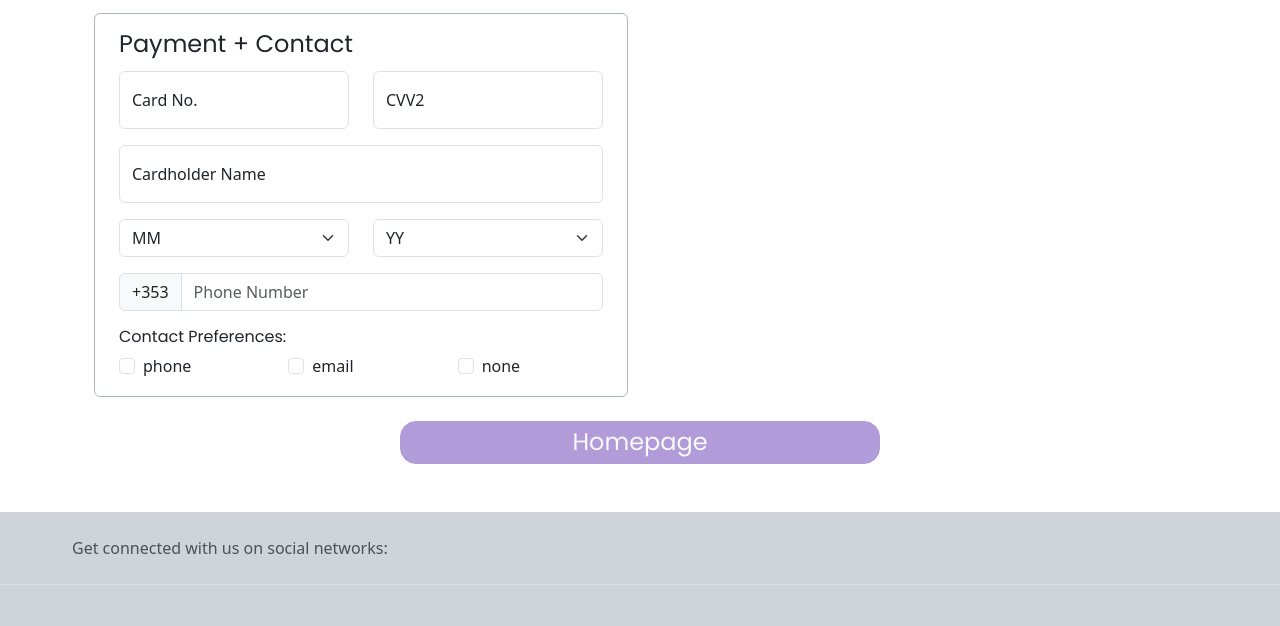
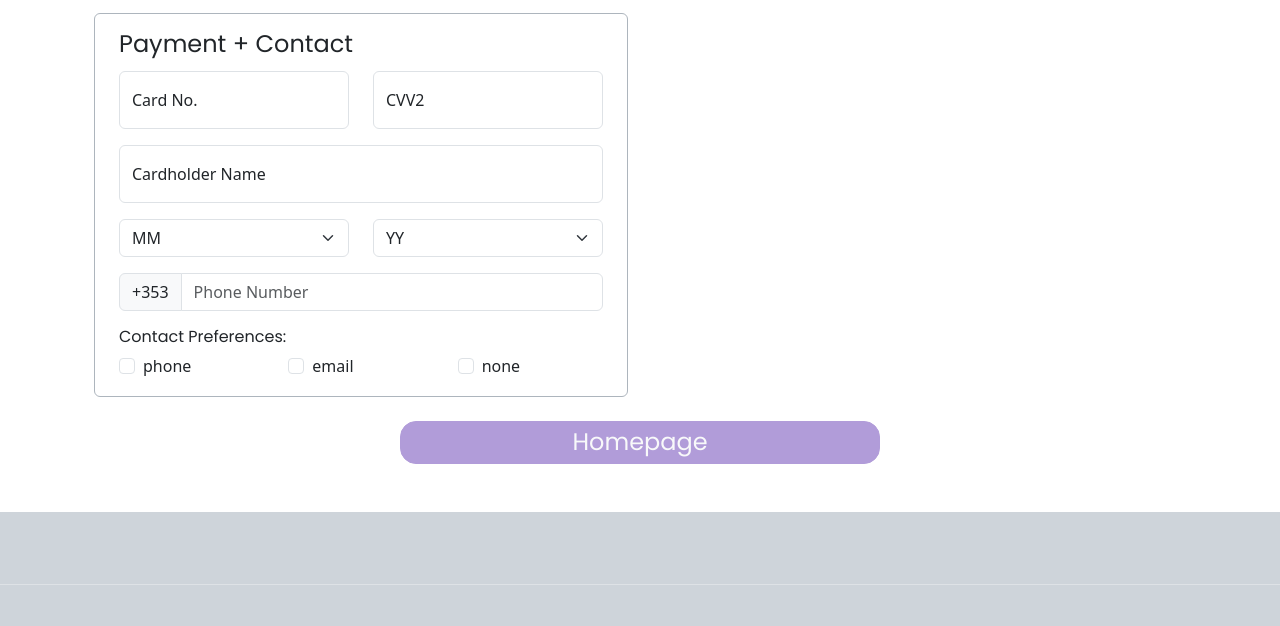
Before and after one commit to xJustinJPD/Communal, a website: page checkout.html in a window 1280 px wide. Shown: the part 767-1393 px from the top of the page. Drawn offline with nearby package versions, Linux system fonts and the light colour scheme; files that its build step writes are made by us from their sources.

Commit message:
FULLY FINISHED + EDIT

```diff
--- a/checkout.html
+++ b/checkout.html
@@ -275,12 +275,10 @@
         <!-- FOOTER -->
 
         <footer class="text-center text-lg-start bg-light text-muted bg-dark-subtle">
+
                 <!-- Section: Social media -->
         <section class="d-flex justify-content-center justify-content-lg-between p-4 border-bottom">
             <!-- Left -->
-                <div class="me-5 d-none d-lg-block">
-                    <span class="ms-5">Get connected with us on social networks:</span>
-                </div>
             <!-- Left -->
 
             <!-- Right -->
@@ -307,7 +305,6 @@
             <!-- Right -->
             </section>
             <!-- Section: Social media -->
-
                 <!-- Section: Links  -->
                 <section class="">
                 <div class="container text-center text-md-start mt-5">
```
Also changed, not shown: eventpage.html (+0 -3 lines), index.html (+0 -3 lines). Lines whose indentation alone changed are shown as unchanged.
